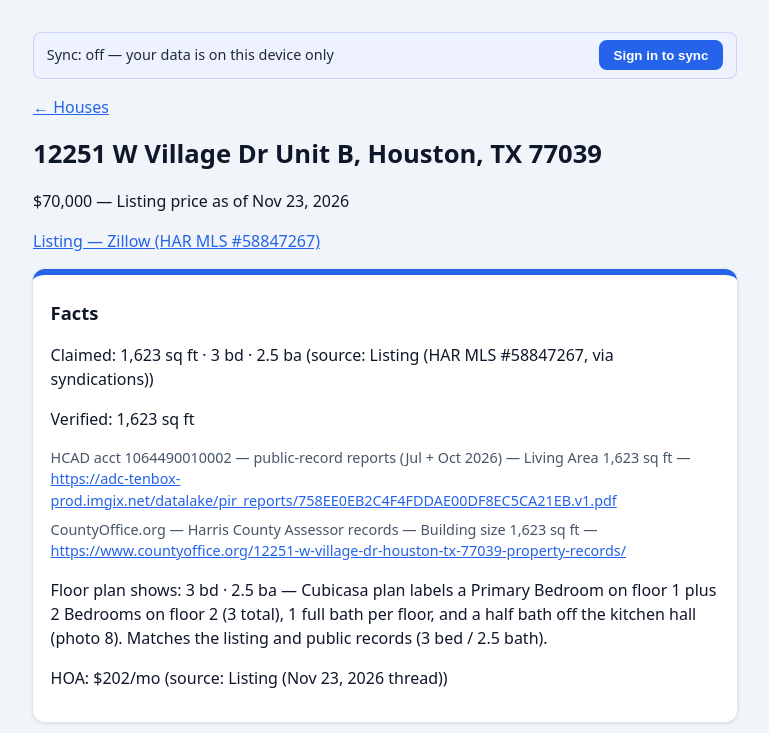
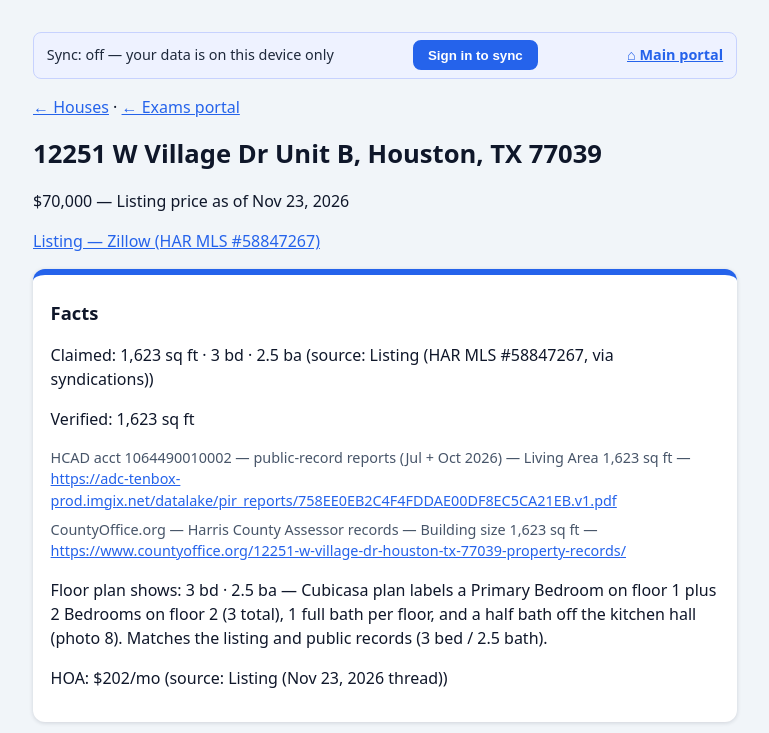
Before and after one commit to damonigraham427-ship-it/houses, a plain HTML site: page house-12251-w-village-dr-unit-b.html in a window 1280 px wide. Shown: the top 733 px of the page, without its empty margins (255-1024 px from the left). Drawn offline with nearby package versions, Linux system fonts and the light colour scheme; no server answers; animation ran at ten frames a second.

Commit message:
Fix — Main portal links on house sheets

```diff
--- a/house-12251-w-village-dr-unit-b.html
+++ b/house-12251-w-village-dr-unit-b.html
@@ -19,7 +19,7 @@ figcaption { color: #475569; font-size: .9rem; margin-top: 0.3rem; }
 </head>
 <body data-house-id="12251-w-village-dr-unit-b">
 <main>
-<p><a href="houses.html">&larr; Houses</a></p>
+<p><a href="houses.html">&larr; Houses</a> &middot; <a href="https://damonigraham427-ship-it.github.io/exams/">&larr; Exams portal</a></p>
 <h1 id="sheet-title">Loading…</h1>
 <p id="sheet-price"></p>
 <p id="sheet-listing"></p>
--- a/sync.js
+++ b/sync.js
@@ -18,7 +18,7 @@
   // ---- sync bar UI ----
   var bar = document.createElement('div');
   bar.className = 'sync-bar';
-  bar.innerHTML = '<span id="sync-status">Sync: loading…</span><button type="button" id="sync-btn" hidden></button>';
+  bar.innerHTML = '<span id="sync-status">Sync: loading…</span><button type="button" id="sync-btn" hidden></button>' + (/^\/exams\//.test(location.pathname) ? '' : '<a href="https://damonigraham427-ship-it.github.io/exams/" style="margin-left:10px;font-weight:700">\u2302 Main portal</a>');
   document.body.insertBefore(bar, document.body.firstChild);
   var statusEl = document.getElementById('sync-status');
   var btn = document.getElementById('sync-btn');
```
Also changed, not shown: house-2423-buttonhill-dr.html (+1 -1 lines).
